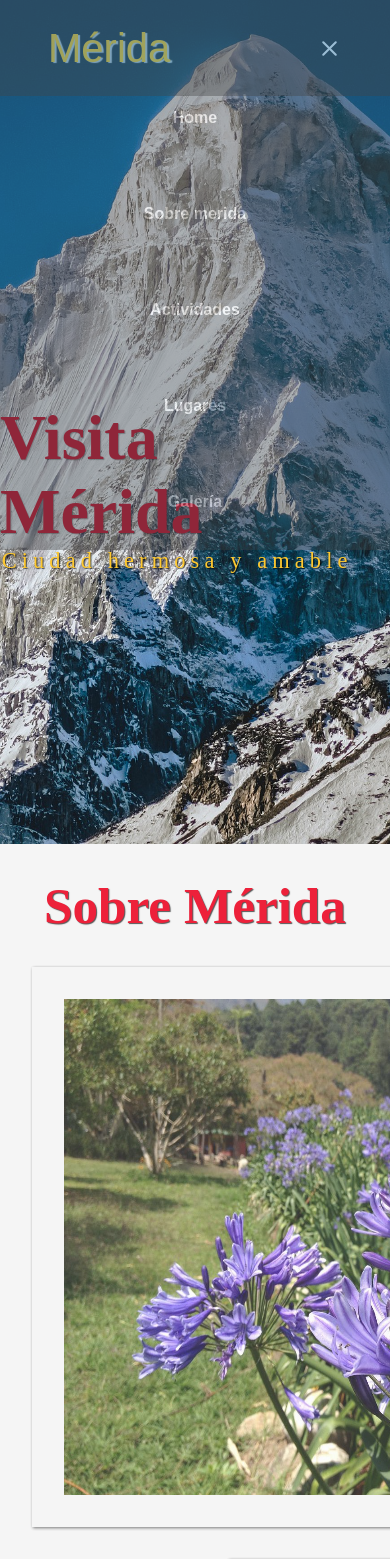
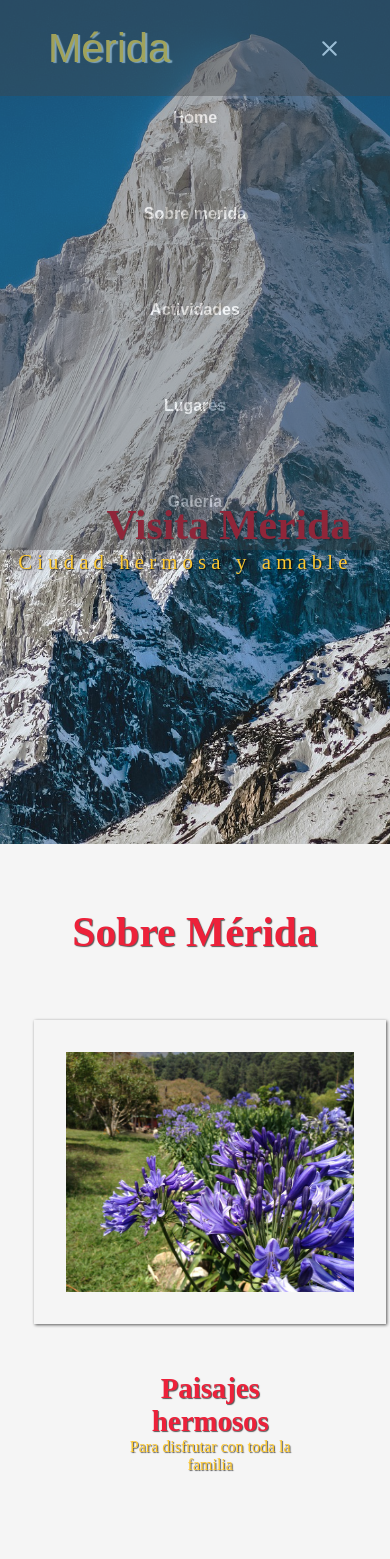
Before and after one commit to brimanz/Landing_M-rida, a React (Vite) app: page / in a window 390 px wide. Shown: the top 1559 px of the page. Built offline with nearby package versions, Linux system fonts and the light colour scheme.

Commit message:
media queries begin

```diff
--- a/src/App.jsx
+++ b/src/App.jsx
@@ -10,7 +10,6 @@ import Places from './components/places/Places';
 import Title from './components/title/Title';
 import Gallery from './components/gallery/Gallery';
 
-
 //images
 import Bg from './assets/bg.jpg';
 import Img2 from "./assets/paisaje.jpg"
@@ -20,7 +19,6 @@ import Img5 from "./assets/laguna.jpg"
 import Img6 from "./assets/merida.jpg"
 import Img7 from "./assets/zoo.jpg"
 
-
 //navbar elements
 const navbarLinks = [
   {url: "#home", title: "Home" },
@@ -29,7 +27,6 @@ const navbarLinks = [
   {url: "#places", title: "Lugares" },
   {url: "#gallery", title: "Galería" },
 ];
-
 
 
 const App = () =>{
--- a/src/components/hero/Hero.css
+++ b/src/components/hero/Hero.css
@@ -29,3 +29,13 @@
 	color: var(--color-golden);
 	text-shadow: 1px 1px 1px rgba(0, 0, 0, 0.65);
 }
+
+@media (max-width: 480px){
+	.app__hero_title{
+		font-size: 2.6rem;
+	}
+
+	.app__hero_subtitle{
+		font-size: 1.3rem;
+	}
+}
--- a/src/components/places/Places.css
+++ b/src/components/places/Places.css
@@ -1,4 +1,4 @@
-.app__slider{
+.app__places{
 	display: flex;
 	align-items: center;
 	margin: 2rem;
@@ -7,13 +7,13 @@
 	transition: 1s;
 }
 
-.app__slider--zoom{
+.app__places--zoom{
 	opacity: 1;
 	transform: scale(100%);
 	transition: 1s;
 }
 
-.app__slider_content{
+.app__places_content{
 	flex: 1;
 	display: flex;
 	flex-direction: column;
@@ -23,7 +23,7 @@
 	text-align: center;
 }
 
-.app__slider_content p{
+.app__places_content p{
 	font-size: 1.8rem;
 	color: var(--color-golden);
 	text-shadow: 1px 1px 1px rgba(0, 0, 0, 0.65);
@@ -33,14 +33,14 @@
 	margin-bottom: 4rem;
 }
 
-.app__slider_content-title{
+.app__places_content-title{
 	text-align: center;
 	color: var(--color-red2);
 	font-size: 2.6rem;
 	text-shadow: 1px 1px 1px rgba(0, 0, 0, 0.65);
 }
 
-.app__slider_imgage{
+.app__places_imgage{
 	opacity: 0.8;
 	width: 40rem;
 	height: 35rem;
@@ -48,6 +48,6 @@
 	box-shadow: 1px 1px 3px rgba(0, 0, 0, 0.65);
 }
 
-.app__slider_imgage:hover{
+.app__places_imgage:hover{
 	opacity: 1;
 }
--- a/src/components/places/Places.jsx
+++ b/src/components/places/Places.jsx
@@ -17,11 +17,11 @@ const Places = ({imageSrc, title, subtitle, flipped}) =>{
 					<img
 						src={imageSrc}
 						alt="img1"
-						className="app__slider_imgage"
+						className="app__places_imgage"
 					/>
 
-					<div className="app__slider_content">
-						<h1 className="app__slider_content-title">
+					<div className="app__places_content">
+						<h1 className="app__places_content-title">
 							{title}
 						</h1>
 						<p>{subtitle}</p>
@@ -31,8 +31,8 @@ const Places = ({imageSrc, title, subtitle, flipped}) =>{
 		}else{
 			return(
 				<>
-					<div className="app__slider_content">
-						<h1 className="app__slider_content-title">
+					<div className="app__places_content">
+						<h1 className="app__places_content-title">
 							{title}
 						</h1>
 						<p>{subtitle}</p>
@@ -41,7 +41,7 @@ const Places = ({imageSrc, title, subtitle, flipped}) =>{
 					<img
 						src={imageSrc}
 						alt="slider_image"
-						className="app__slider_imgage"
+						className="app__places_imgage"
 					/>
 				</>
 			);
@@ -51,7 +51,7 @@ const Places = ({imageSrc, title, subtitle, flipped}) =>{
 
 	return(
 		<div
-			className={inView ? "app__slider app__slider--zoom" : "app__slider"}
+			className={inView ? "app__places app__places--zoom" : "app__places"}
 			ref={ref}
 			id="places"
 		>
--- a/src/components/slider/Slider.css
+++ b/src/components/slider/Slider.css
@@ -1,7 +1,7 @@
 .app__slider{
 	display: flex;
 	align-items: center;
-	margin: 2rem;
+	margin: 4rem;
 	opacity: 0;
 	transform: scale(70%);
 	transition: 1s;
@@ -14,17 +14,17 @@
 }
 
 .app__slider_content{
-	flex: 1;
 	display: flex;
 	flex-direction: column;
 	justify-content: center;
 	align-items: center;
-	padding: 2rem;
+	margin: 2rem;
+	padding: 1rem;
 	text-align: center;
 }
 
 .app__slider_content p{
-	font-size: 1.8rem;
+	font-size: 1.4rem;
 	color: var(--color-golden);
 	text-shadow: 1px 1px 1px rgba(0, 0, 0, 0.65);
 }
@@ -32,13 +32,55 @@
 .app__slider_content-title{
 	text-align: center;
 	color: var(--color-red2);
-	font-size: 2.6rem;
+	font-size: 2.4rem;
 	text-shadow: 1px 1px 1px rgba(0, 0, 0, 0.65);
 }
 
-.app__slider_imgage{
-	width: 40rem;
-	height: 35rem;
+.app__slider_image{
+	width: 30rem;
+	height:28rem;
 	padding: 2rem;
 	box-shadow: 1px 1px 3px rgba(0, 0, 0, 0.65);
 }
+
+
+@media (max-width: 991px){
+	.app__slider{
+		width: 90%;
+		display: flex;
+	}
+
+	.app__slider_image{
+		width: 27rem;
+		height:22rem;
+	}
+
+	.app__slider_content-title{
+		font-size: 2.12rem;
+	}
+
+	.app__slider_content p{
+		font-size: 1.12rem;
+	}
+}
+
+@media (max-width: 480px){
+	.app__slider{
+		width: 75%;
+		display: flex;
+		flex-direction: column;
+	}
+
+	.app__slider_image{
+		width: 22rem;
+		height: 19rem;
+	}
+
+	.app__slider_content-title{
+		font-size: 1.8rem;
+	}
+
+	.app__slider_content p{
+		font-size: 1rem;
+	}
+}
--- a/src/components/slider/Slider.jsx
+++ b/src/components/slider/Slider.jsx
@@ -17,7 +17,7 @@ const Slider = ({imageSrc, title, subtitle, flipped}) =>{
 					<img
 						src={imageSrc}
 						alt="img1"
-						className="app__slider_imgage"
+						className="app__slider_image"
 					/>
 
 					<div className="app__slider_content">
@@ -41,7 +41,7 @@ const Slider = ({imageSrc, title, subtitle, flipped}) =>{
 					<img
 						src={imageSrc}
 						alt="slider_image"
-						className="app__slider_imgage"
+						className="app__slider_image"
 					/>
 				</>
 			);
--- a/src/components/title/Title.css
+++ b/src/components/title/Title.css
@@ -1,7 +1,13 @@
 .app__title{
-	margin: 2rem;
+	margin: 4rem;
 	text-align: center;
 	color: var(--color-red2);
-	font-size: 1.6rem;
+	font-size: 1.3rem;
 	text-shadow: 1px 1px 1px rgba(0, 0, 0, 0.65);
 }
+
+@media (max-width: 991px){
+	.app__title{
+		font-size: 1.3rem;
+	}
+}
```
